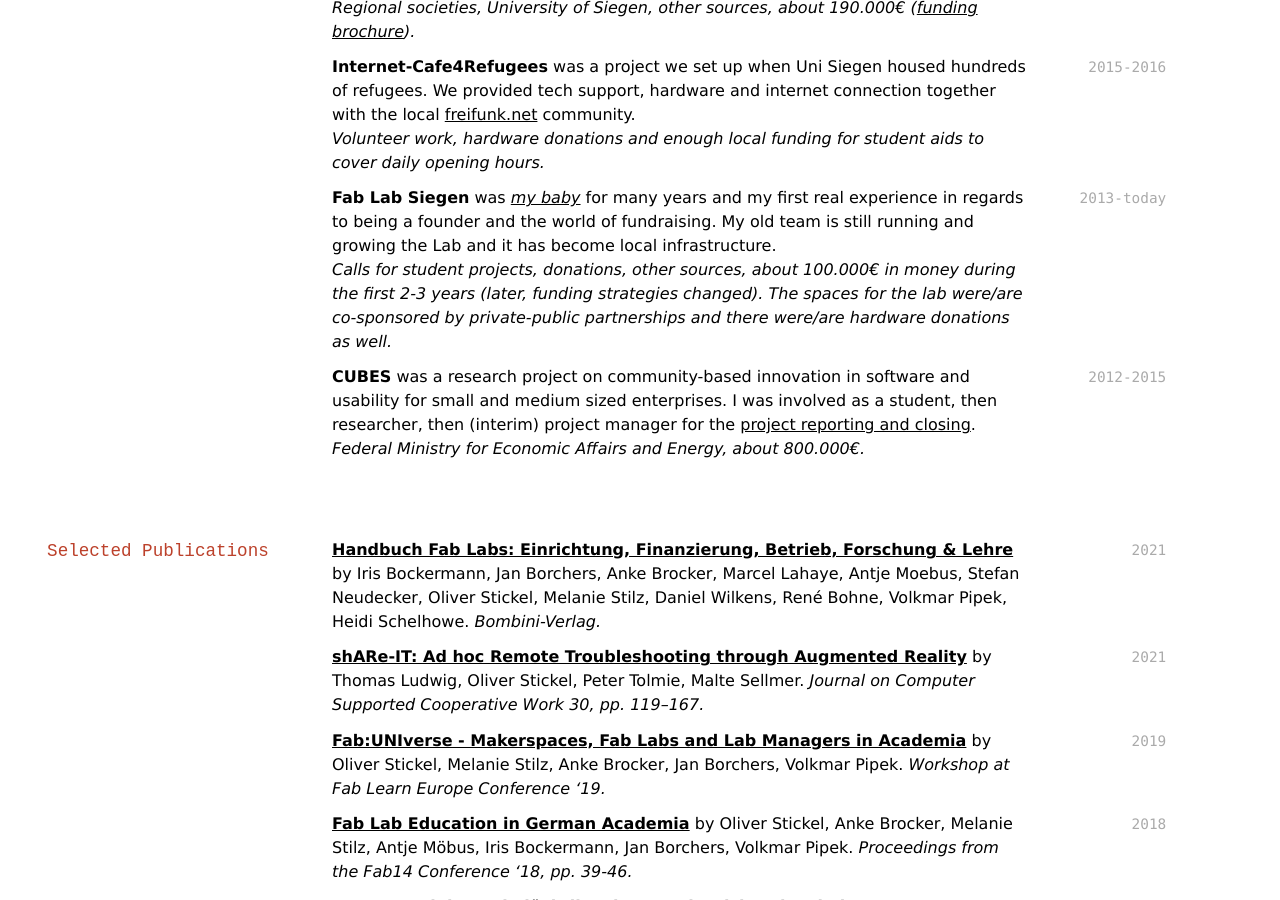
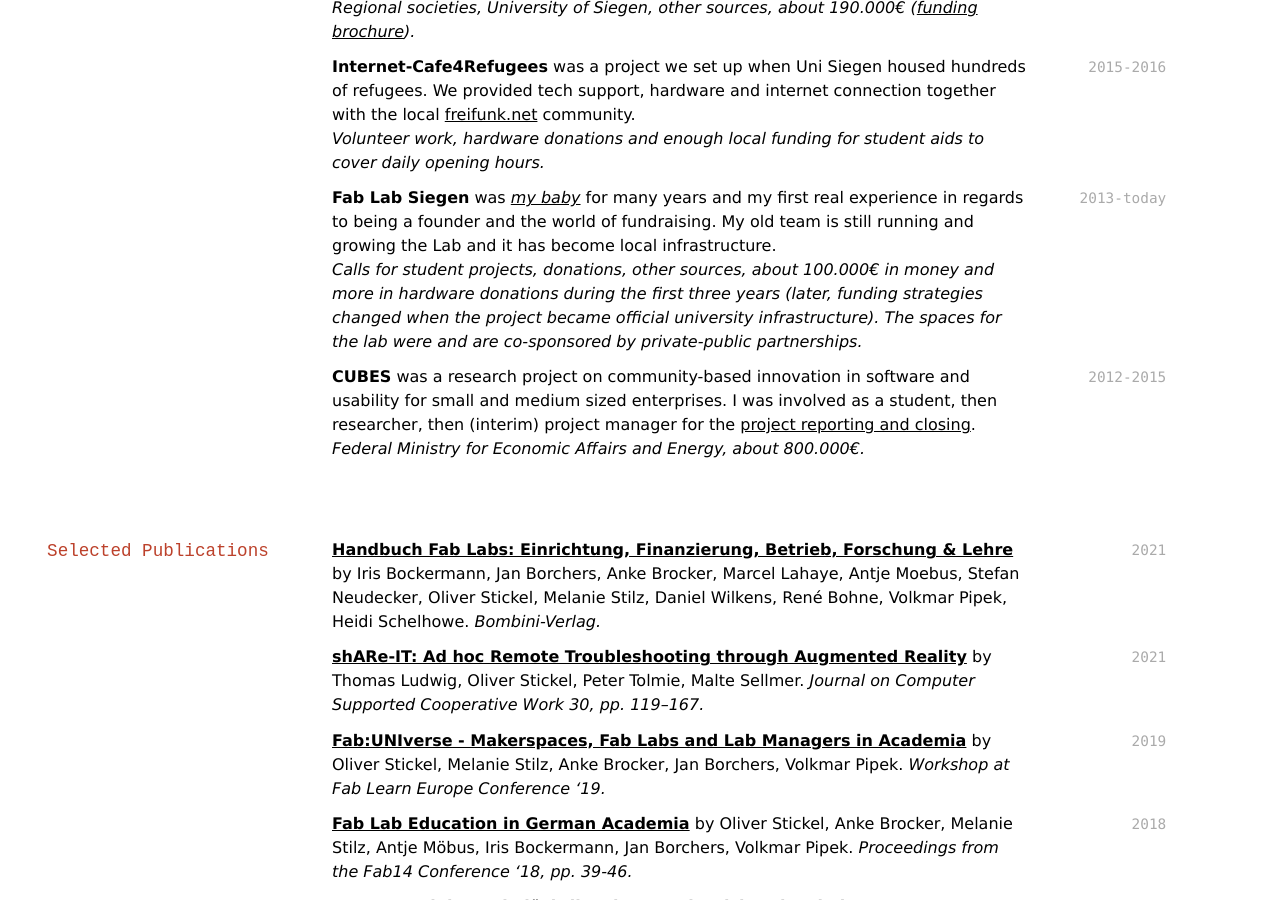
Before and after one commit to oliverstickel/oliverstickel.github.io, a Jekyll site: the page built from index.md, in a window 1280 px wide and 900 px high, scrolled down 1986 px. Built offline with Jekyll 4.4.1, drawn with Linux system fonts in a browser that asks for light colours; nearby versions of some CDN libraries; a style sheet for code colours, icons or effects is not loaded.

Commit message:
Update index.md

```diff
--- a/index.md
+++ b/index.md
@@ -73,7 +73,7 @@ Fab Lab Manager & Founder
 
 `2013-today`
 **Fab Lab Siegen** was *[my baby](https://fablab-siegen.de)* for many years and my first real experience in regards to being a founder and the world of fundraising. My old team is still running and growing the Lab and it has become local infrastructure.
-*Calls for student projects, donations, other sources, about 100.000€ in money during the first 2-3 years (later, funding strategies changed). The spaces for the lab were/are co-sponsored by private-public partnerships and there were/are hardware donations as well.*
+*Calls for student projects, donations, other sources, about 100.000€ in money and more in hardware donations during the first three years (later, funding strategies changed when the project became official university infrastructure). The spaces for the lab were and are co-sponsored by private-public partnerships.*
 
 `2012-2015`
 **CUBES** was a research project on community-based innovation in software and usability for small and medium sized enterprises. I was involved as a student, then researcher, then (interim) project manager for the [project reporting and closing](https://www.tib.eu/de/suchen?tx_tibsearch_search%5Baction%5D=download&tx_tibsearch_search%5Bcontroller%5D=Download&tx_tibsearch_search%5Bdocid%5D=TIBKAT%3A872262936&cHash=7d56fa41baf92a721f58064874672f4a#download-mark).
```
